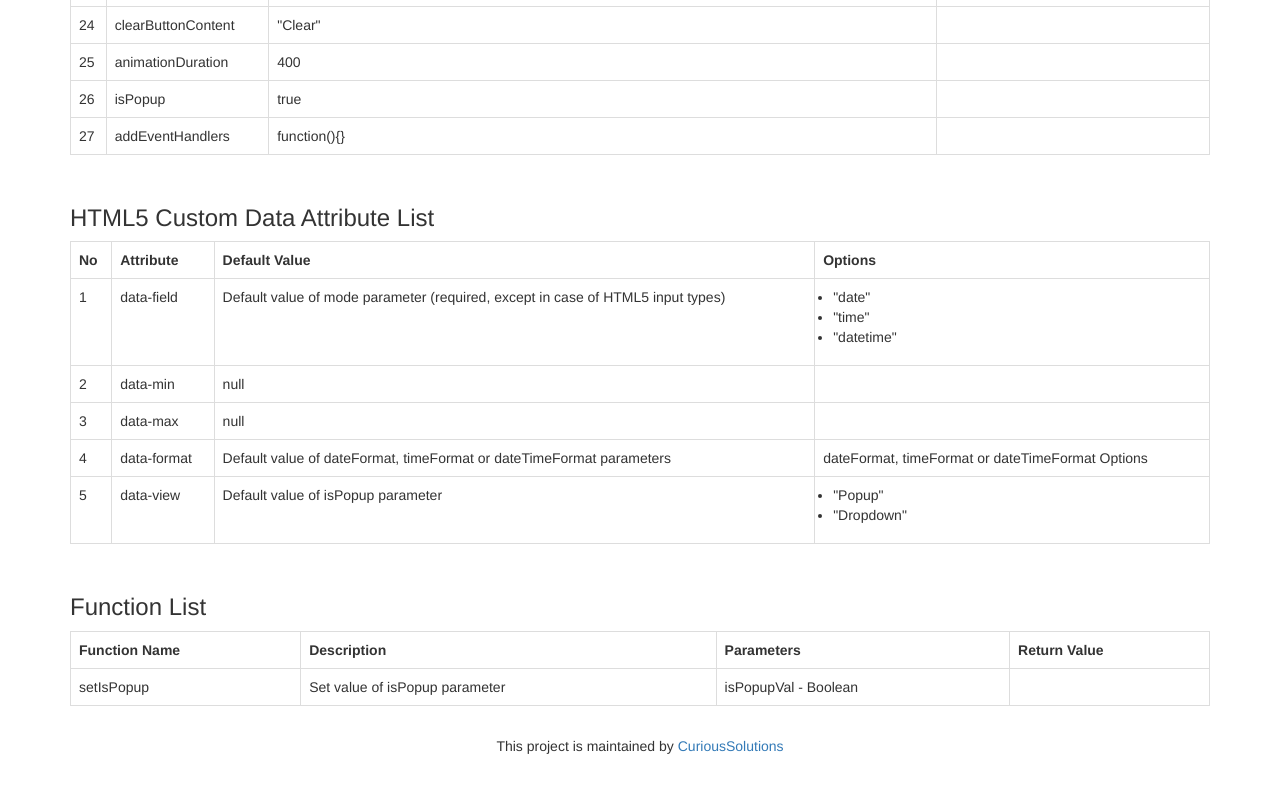
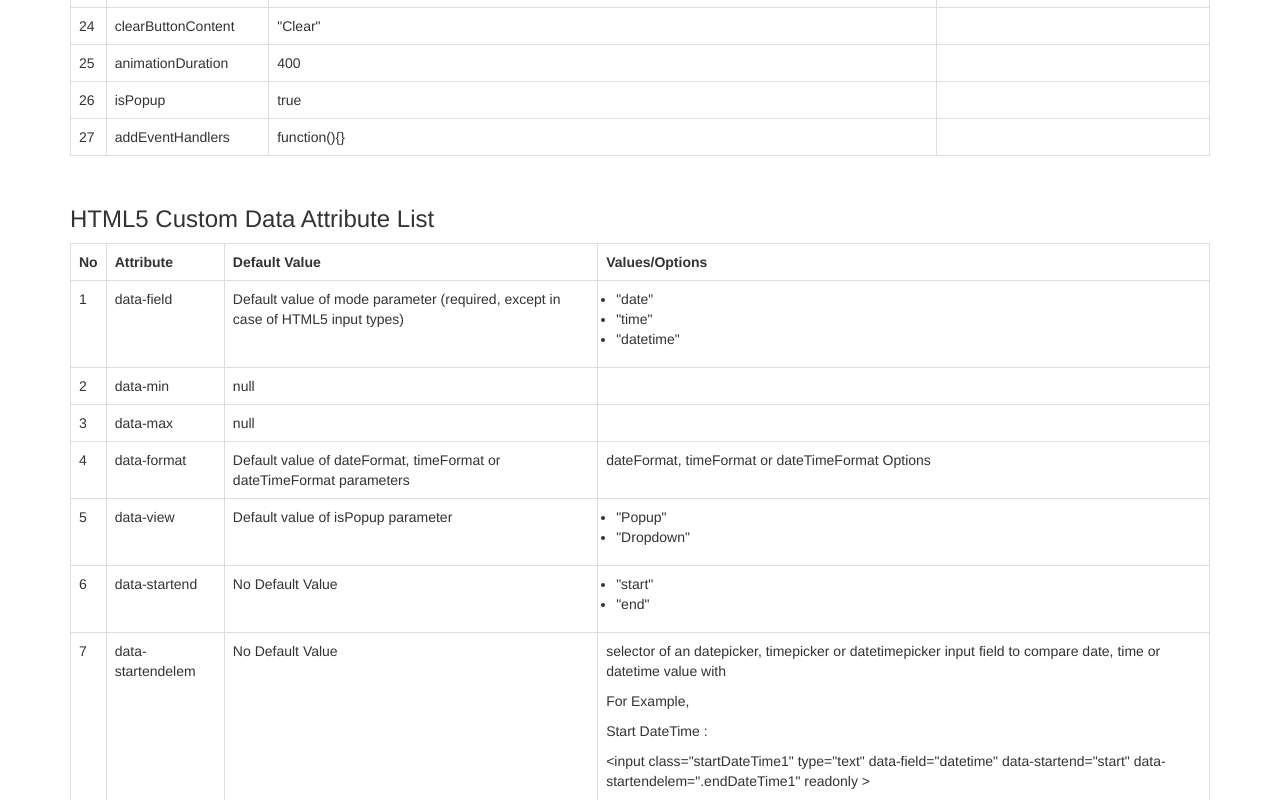
Before and after one commit to nehakadam/DateTimePicker, a plain HTML site: page index.html in a window 1280 px wide. Shown: the part 2000-2800 px from the top of the page. Before the commit the page ends 2766 px from the top, so only its background shows below. Drawn offline with nearby package versions, Linux system fonts and the light colour scheme.

Commit message:
View and Functionality Changes
Updated Documentation for Plugin View and Functionality Changes

```diff
--- a/index.html
+++ b/index.html
@@ -25,7 +25,7 @@
 		<link rel="stylesheet" type="text/css" href="stylesheets/index.css" />
 		<script type="text/javascript" src="javascripts/index.js"></script>
 
-        <link rel="shortcut icon" href="images/favicon.ico">
+        <link rel="shortcut icon" href="http://curioussolutions.in/wp-content/uploads/2014/01/favicon.ico">
 
     </head>
 
@@ -126,7 +126,7 @@
 						<td>No</td>
 						<td>Parameter Name</td>
 						<td>Default Value</td>
-						<td>Options</td>
+						<td>Values/Options</td>
 					</tr>
 
 					<tr>
@@ -358,7 +358,7 @@
 						<td>No</td>
 						<td>Attribute</td>
 						<td>Default Value</td>
-						<td>Options</td>
+						<td>Values/Options</td>
 					</tr>
 
 					<tr>
@@ -407,6 +407,32 @@
 						</td>
 					</tr>
 
+					<tr>
+						<td>6</td>
+						<td>data-startend</td>
+						<td>No Default Value</td>
+						<td>
+							<ul>
+								<li>"start"</li>
+								<li>"end"</li>
+							</ul>
+						</td>
+					</tr>
+
+					<tr>
+						<td>7</td>
+						<td>data-startendelem</td>
+						<td>No Default Value</td>
+						<td>
+							<p>selector of an datepicker, timepicker or datetimepicker input field to compare date, time or datetime value with</p>
+							<p>For Example,</p>
+							<p>Start DateTime : </p>
+							<p> &lt;input class="startDateTime1" type="text" data-field="datetime" data-startend="start" data-startendelem=".endDateTime1" readonly &gt; </p>
+							<p>End DateTime : </p>
+							<p> &lt;input class="endDateTime1" type="text" data-field="datetime" data-startend="end" data-startendelem=".startDateTime1" readonly &gt; </p>
+						</td>
+					</tr>
+
 				</table>
 
 			</div>
--- a/stylesheets/index.css
+++ b/stylesheets/index.css
@@ -7,24 +7,24 @@
 
 .doc-header
 {
-	color: #2980B9;
+	color: #FF3B30;
 }
 
 .doc-description
 {
-	color: #777;
+	color: #22313F;
 }
 
 .btn-color
 {
-	background: #ECF0F1;
-	color: #999;
+	background: #3498DB;
+	color: #FFF;
 }
 
 .btn-color:hover
 {
-	background: #ECF0F1;
-	color: #777;
+	background: #2980B9;
+	color: #FFF;
 }
 
 .doc-buttons .col-sm-4
```
Also changed, not shown: images/dp-screenshot.png, images/dtp-screenshot.png, images/tp-screenshot.png, javascripts/DateTimePicker.min.js, stylesheets/DateTimePicker.min.css.
